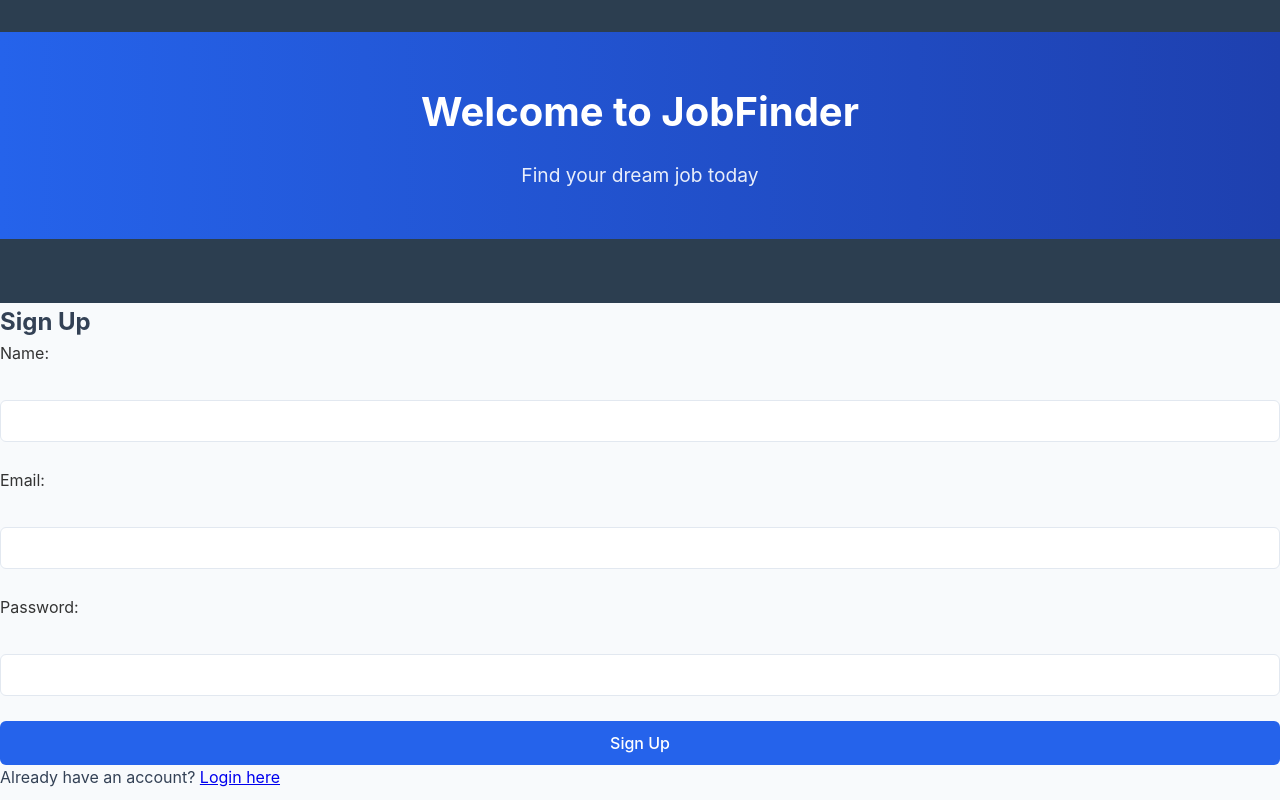
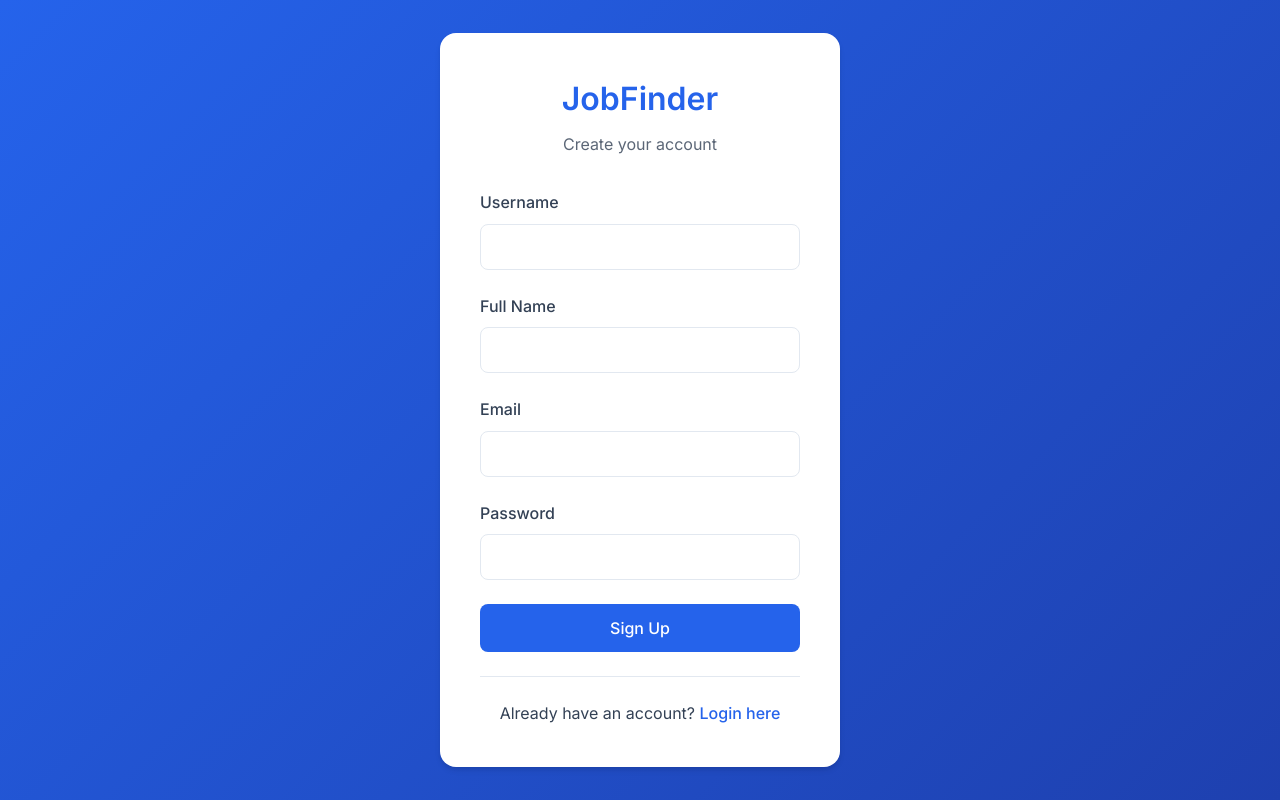
Before and after one commit to SirKyro/CS-Computer-Security-Project, a Flask app: page /signup in a window 1280 px wide. Run offline with Flask 3, Linux system fonts and the light colour scheme.

Commit message:
flaws branch pushed with sql injectionn

```diff
--- a/jobfinder/app.py
+++ b/jobfinder/app.py
@@ -4,6 +4,7 @@ from models import User, Job
 from instance.config import Config
 from db import db
 from datetime import datetime
+from sqlalchemy import text  # Add this import at the top
 
 app = Flask(__name__)
 app.config.from_object(Config)
@@ -18,12 +19,16 @@ def home():
 @app.route('/login', methods=['GET', 'POST'])
 def login():
     if request.method == 'POST':
-        email = request.form['email']
+        username = request.form['username']
         password = request.form['password']
 
-        user = User.query.filter_by(email=email).first()
-        if user and user.password == password:
-            session['current_user'] = user.id  # Store user ID in session
+        # Vulnerable SQL query - now properly declared as text
+        query = text(f"SELECT * FROM user WHERE username = '{username}' AND password = '{password}'")
+        result = db.session.execute(query)
+        user = result.fetchone()
+
+        if user:
+            session['current_user'] = user[0]  # user[0] is the id
             flash("Login successful!")
             return redirect(url_for('main_page'))
         else:
@@ -35,16 +40,17 @@ def login():
 @app.route('/signup', methods=['GET', 'POST'])
 def signup():
     if request.method == 'POST':
+        username = request.form['username']
         name = request.form['name']
         email = request.form['email']
         password = request.form['password']
 
-        existing_user = User.query.filter_by(email=email).first()
+        existing_user = User.query.filter_by(username=username).first()
         if existing_user:
-            flash('Email already exists!')
+            flash('Username already exists!')
             return redirect(url_for('signup'))
 
-        new_user = User(name=name, email=email, password=password)
+        new_user = User(username=username, name=name, email=email, password=password)
         db.session.add(new_user)
         db.session.commit()
 
--- a/jobfinder/templates/login.html
+++ b/jobfinder/templates/login.html
@@ -25,9 +25,9 @@
 
             <form action="{{ url_for('login') }}" method="POST" class="auth-form">
                 <div class="form-group">
-                    <label for="email">Email</label>
-                    <input type="email" id="email" name="email" required
-                           placeholder="Enter your email">
+                    <label for="username">Username</label>
+                    <input type="text" id="username" name="username" required
+                           placeholder="Enter your username">
                 </div>
 
                 <div class="form-group">
--- a/jobfinder/templates/signup.html
+++ b/jobfinder/templates/signup.html
@@ -3,33 +3,46 @@
 <head>
     <meta charset="UTF-8">
     <meta name="viewport" content="width=device-width, initial-scale=1.0">
-    <title>Sign Up</title>
+    <title>Sign Up - JobFinder</title>
+    <link href="https://fonts.googleapis.com/css2?family=Inter:wght@400;500;600&display=swap" rel="stylesheet">
     <link rel="stylesheet" href="{{ url_for('static', filename='styles.css') }}">
+</head>
+<body class="auth-page">
+    <div class="auth-container">
+        <div class="auth-box">
+            <div class="auth-header">
+                <h1>JobFinder</h1>
+                <p>Create your account</p>
+            </div>
 
-</head>
-<header>
-    <div class="header-container">
-        <h1>Welcome to JobFinder</h1>
-        <p>Find your dream job today</p>
+            <form action="{{ url_for('signup') }}" method="POST" class="auth-form">
+                <div class="form-group">
+                    <label for="username">Username</label>
+                    <input type="text" id="username" name="username" required>
                 </div>
-</header>
-<body>
-    <h2>Sign Up</h2>
 
-    <form action="/signup" method="POST">
-        <label for="name">Name:</label><br>
-        <input type="text" id="name" name="name" required><br><br>
+                <div class="form-group">
+                    <label for="name">Full Name</label>
+                    <input type="text" id="name" name="name" required>
+                </div>
 
-        <label for="email">Email:</label><br>
-        <input type="email" id="email" name="email" required><br><br>
+                <div class="form-group">
+                    <label for="email">Email</label>
+                    <input type="email" id="email" name="email" required>
+                </div>
 
-        <label for="password">Password:</label><br>
-        <input type="password" id="password" name="password" required><br><br>
+                <div class="form-group">
+                    <label for="password">Password</label>
+                    <input type="password" id="password" name="password" required>
+                </div>
 
-        <button type="submit">Sign Up</button>
+                <button type="submit" class="auth-button">Sign Up</button>
             </form>
 
-    <p>Already have an account? <a href="/login">Login here</a></p>
-
+            <div class="auth-footer">
+                <p>Already have an account? <a href="{{ url_for('login') }}">Login here</a></p>
+            </div>
+        </div>
+    </div>
 </body>
 </html>
```
Also changed, not shown: jobfinder/create_db.py (+13 -1 lines), jobfinder/models.py (+4 -3 lines), jobfinder/instance/site.db. Lines whose indentation alone changed are shown as unchanged.
